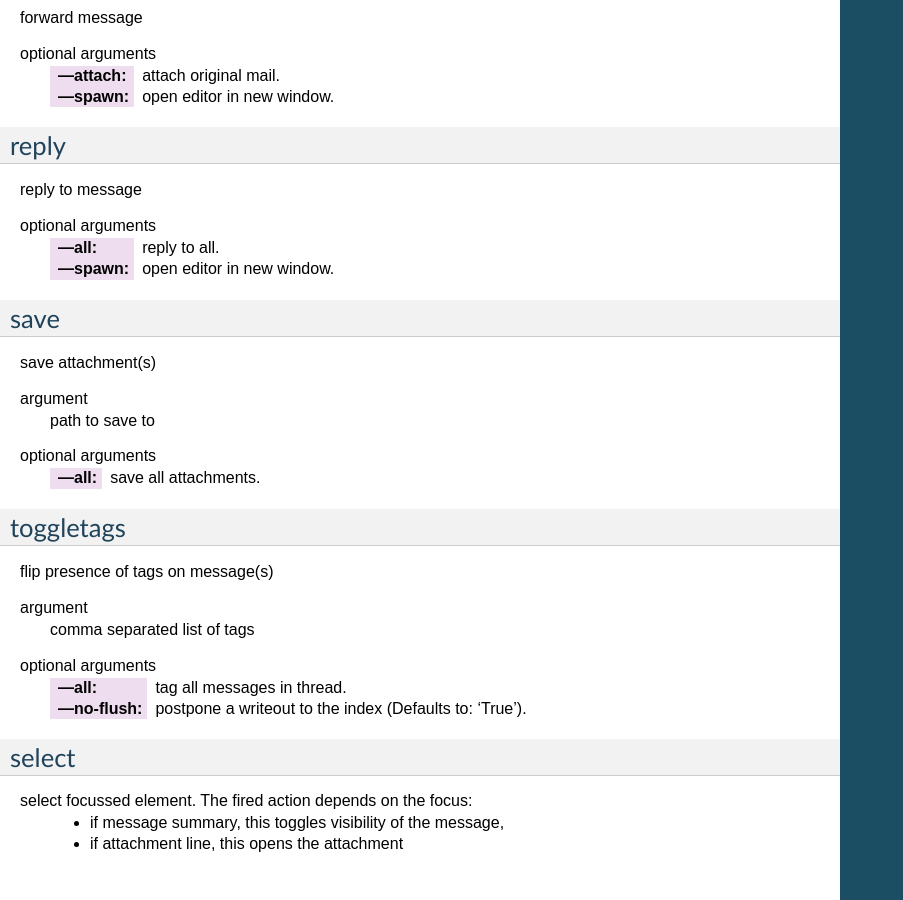
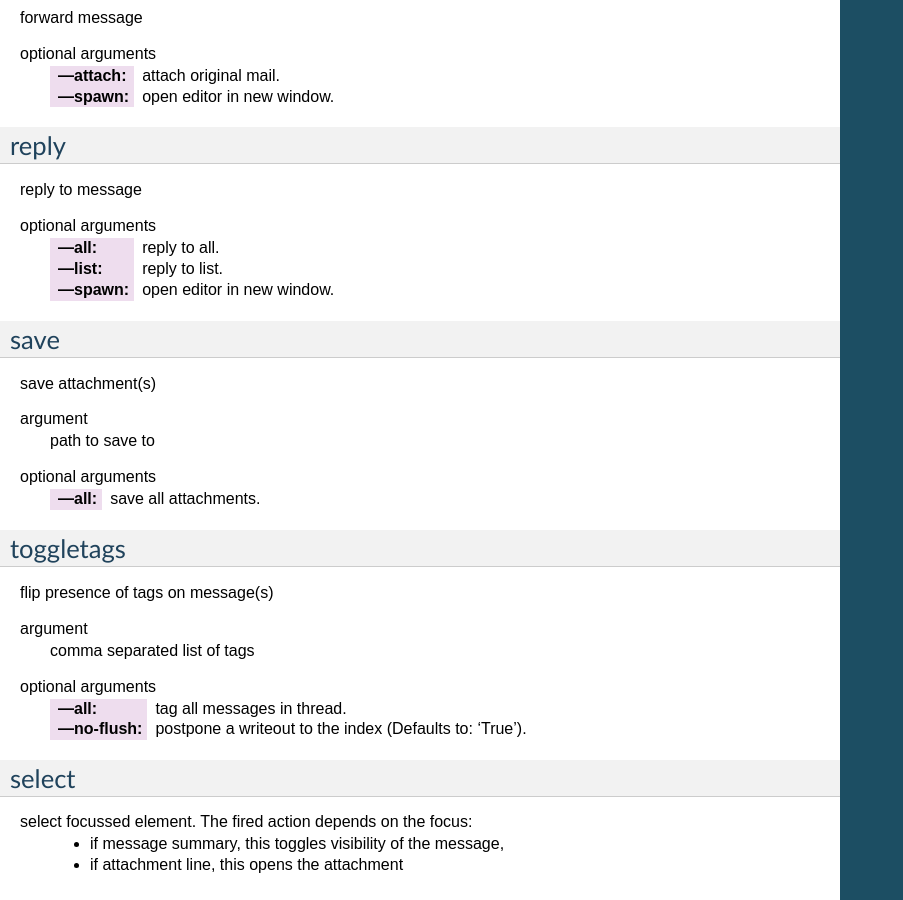
Before and after one commit to pazz/alot, a Sphinx documentation site: the page built from docs/source/usage/modes/thread.rst, in a window 1280 px wide and 900 px high, scrolled down 2296 px. Shown: the whole window, without its empty margins (0-903 px from the left). Built offline with Sphinx 7.4.7, drawn with Linux system fonts in a browser that asks for light colours.

Commit message:
add forgotten doc

```diff
--- a/docs/source/usage/modes/thread.rst
+++ b/docs/source/usage/modes/thread.rst
@@ -174,6 +174,7 @@ reply to message
 
 optional arguments
 	:---all: reply to all.
+	:---list: reply to list.
 	:---spawn: open editor in new window.
 
 .. _cmd_thread_save:
```
